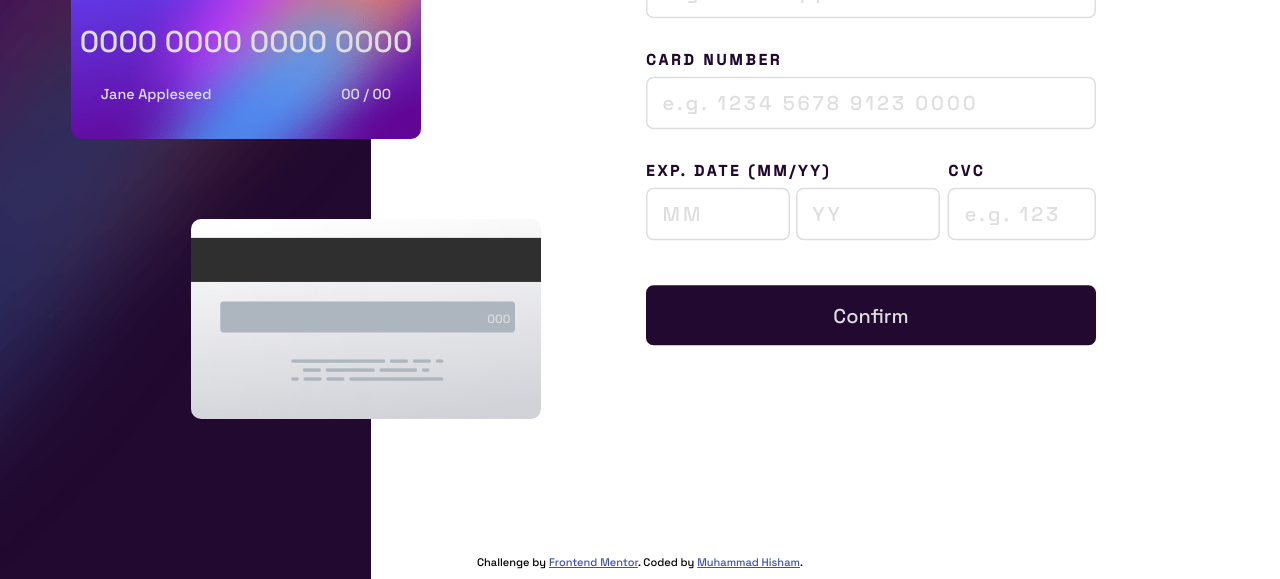
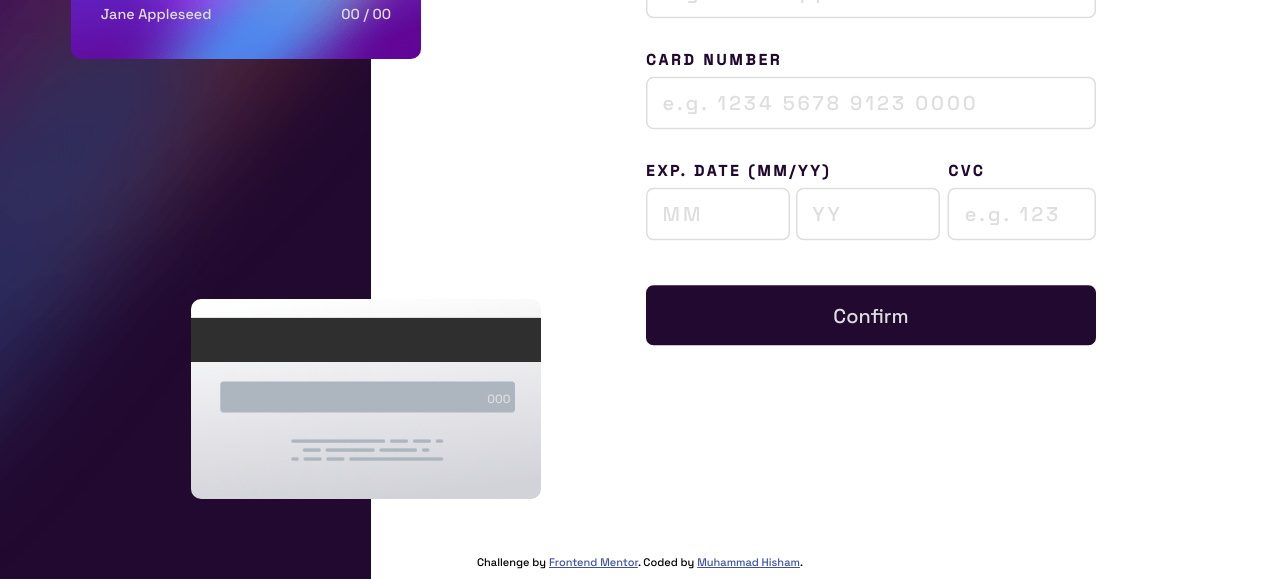
Before and after one commit to mohamedhesham221/interactive-card-details-form-main, a plain HTML site: page dist/index.html in a window 1280 px wide. Shown: the part 221-800 px from the top of the page. Drawn offline with Linux system fonts and the light colour scheme.

Commit message:
modified

```diff
--- a/dist/mediascreen.css
+++ b/dist/mediascreen.css
@@ -31,11 +31,11 @@
   }
   .top__card .card__back {
     top: unset;
-    bottom: 20%;
+    bottom: 10%;
     right: -170px;
   }
   .top__card .card__front {
-    top: 20%;
+    top: 10%;
     right: -50px;
     left: unset;
   }
```
